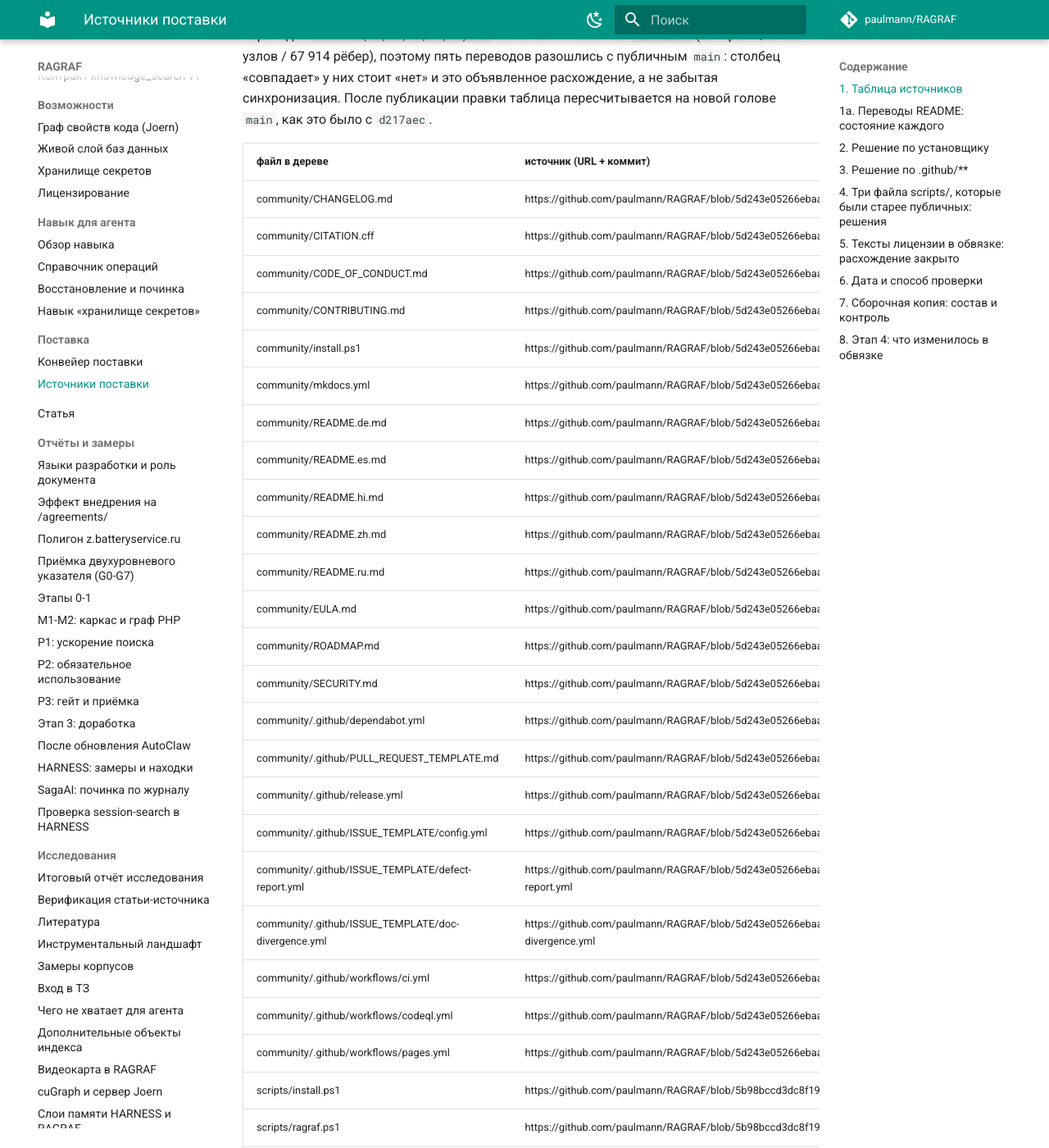
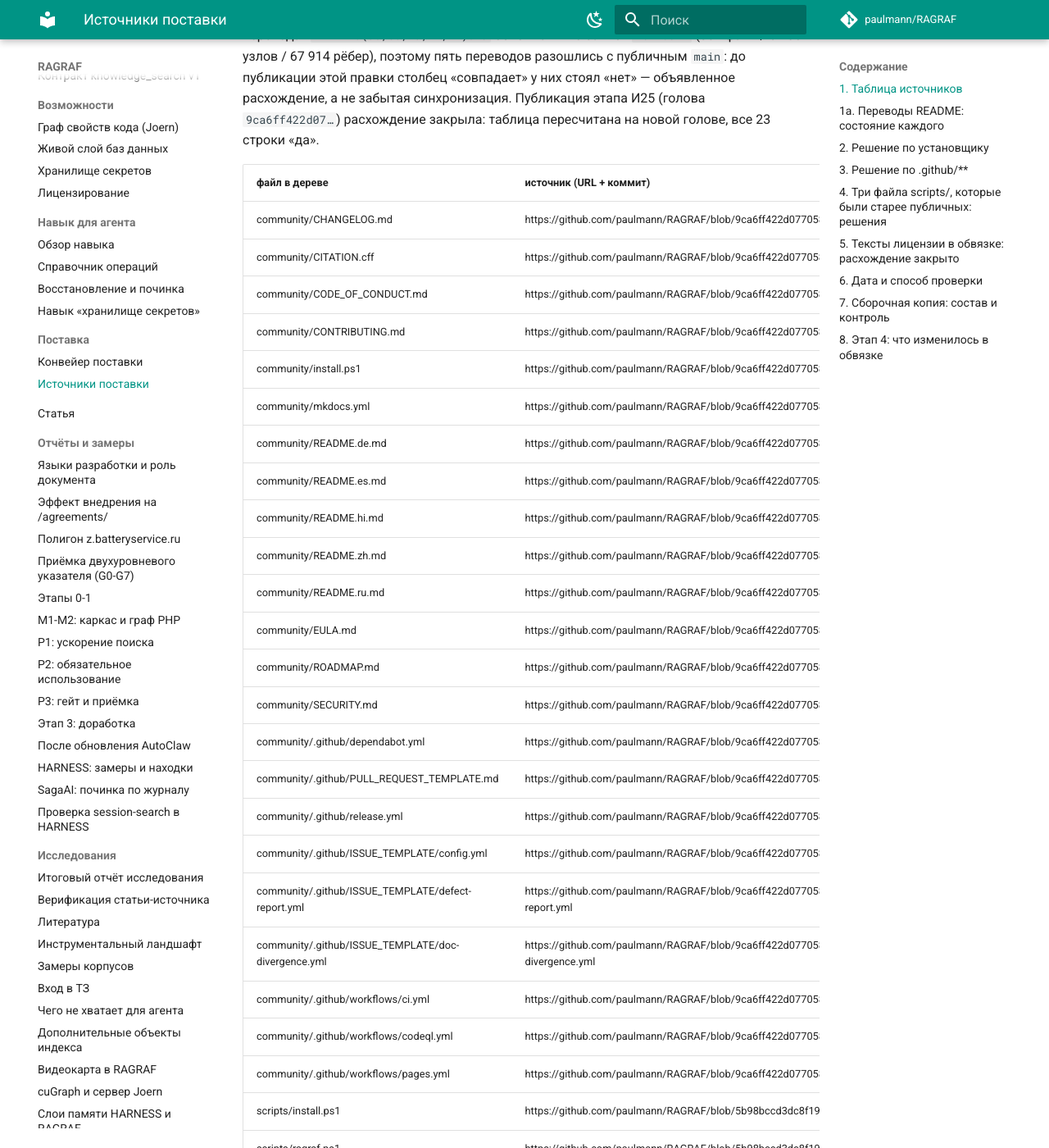
Before and after one commit to paulmann/RAGRAF, an MkDocs documentation site: the page built from docs/03_implementation/RELEASE-SOURCES.md, in a window 1280 px wide and 1400 px high, scrolled down 1971 px. Shown: the whole window at 82% size. Built offline with MkDocs 1.6.1 and Material for MkDocs 9.7.7, drawn with Linux system fonts in a browser that asks for light colours; comment, search, counter and statistics services are not loaded; some of the changed text lies outside the part shown.

Commit message:
таблица источников пересчитана на голове 9ca6ff4

```diff
--- a/docs/03_implementation/RELEASE-SOURCES.md
+++ b/docs/03_implementation/RELEASE-SOURCES.md
@@ -7,10 +7,10 @@
 в таком состоянии теряла обвязку целиком — и заметить это можно было только
 сверкой, которой до сих пор никто не делал.
 
-**Публичный `main` на момент сверки:** `5d243e05266ebaaf66f730a31bbc952610beab1f`
-(2026-10-27 08:03 MSK, «этап И24 — испанский перевод README переведён целиком и объявлен полным»),
+**Публичный `main` на момент сверки:** `9ca6ff422d07705889584316d91b402ba4b3de75`
+(2026-10-27 08:52 MSK, «этап И25 — хинди-перевод README переведён целиком и объявлен полным»),
 репозиторий https://github.com/paulmann/RAGRAF, клон в песочнице
-`%TEMP%\ragraf-pub-i24` (`git clone`, затем
+`%TEMP%\ragraf-pub-i25` (`git clone`, затем
 `git fetch origin`, `git rev-parse origin/main`, `git archive origin/main`).
 
 Проверка этих утверждений — `tools/check_community_wrapper.py` (24-я проверка
@@ -75,35 +75,36 @@
 **Правка 27.10.2026 (правило «`.ragraf` не попадает в git»).** Числа
 собственного индекса в переводах `README.{de,es,ru,hi,zh}.md` обновлены по записи
 `rev-0397` (861 файл / 5 165 узлов / 67 914 рёбер), поэтому пять переводов
-разошлись с публичным `main`: столбец «совпадает» у них стоит «нет» и это
-объявленное расхождение, а не забытая синхронизация. После публикации правки
-таблица пересчитывается на новой голове `main`, как это было с `d217aec`.
+разошлись с публичным `main`: до публикации этой правки столбец «совпадает» у них
+стоял «нет» — объявленное расхождение, а не забытая синхронизация. Публикация
+этапа И25 (голова `9ca6ff422d07…`) расхождение закрыла: таблица пересчитана
+на новой голове, все 23 строки «да».
 
 | файл в дереве | источник (URL + коммит) | sha256 в публичном main | sha256 в дереве | совпадает | путь в поставке |
 |---|---|---|---|---|---|
-| community/CHANGELOG.md | https://github.com/paulmann/RAGRAF/blob/5d243e05266ebaaf66f730a31bbc952610beab1f/CHANGELOG.md | b5ea007e9b8bccf1e5cf8752c4543c6c909d5bef4972113b98cfdfe8a564abed | b5ea007e9b8bccf1e5cf8752c4543c6c909d5bef4972113b98cfdfe8a564abed | да | CHANGELOG.md |
-| community/CITATION.cff | https://github.com/paulmann/RAGRAF/blob/5d243e05266ebaaf66f730a31bbc952610beab1f/CITATION.cff | a0b16a209dfb162fcd2817455939a21588f9ffa1d1f6ec02e0281fd59feb4e32 | a0b16a209dfb162fcd2817455939a21588f9ffa1d1f6ec02e0281fd59feb4e32 | да | CITATION.cff |
-| community/CODE_OF_CONDUCT.md | https://github.com/paulmann/RAGRAF/blob/5d243e05266ebaaf66f730a31bbc952610beab1f/CODE_OF_CONDUCT.md | 34596ad809e62b3c5a0f9cfb3106c971c21b4f145b18c7e70704959d6996b580 | 34596ad809e62b3c5a0f9cfb3106c971c21b4f145b18c7e70704959d6996b580 | да | CODE_OF_CONDUCT.md |
-| community/CONTRIBUTING.md | https://github.com/paulmann/RAGRAF/blob/5d243e05266ebaaf66f730a31bbc952610beab1f/CONTRIBUTING.md | 4702989e9f57c205f752d6e5977b692316fae0fa4c61c32355d5289e05d98689 | 4702989e9f57c205f752d6e5977b692316fae0fa4c61c32355d5289e05d98689 | да | CONTRIBUTING.md |
-| community/install.ps1 | https://github.com/paulmann/RAGRAF/blob/5d243e05266ebaaf66f730a31bbc952610beab1f/install.ps1 | 5a55c8d88ba70066e43147d9b772d98352f46ca82a88ef18a2d8ada71509e8e0 | 5a55c8d88ba70066e43147d9b772d98352f46ca82a88ef18a2d8ada71509e8e0 | да | install.ps1 |
-| community/mkdocs.yml | https://github.com/paulmann/RAGRAF/blob/5d243e05266ebaaf66f730a31bbc952610beab1f/mkdocs.yml | fafbfabe326de2139b7075cc831c358729070a28f0e1b90baa26dbf8bcd4a0e4 | fafbfabe326de2139b7075cc831c358729070a28f0e1b90baa26dbf8bcd4a0e4 | да | mkdocs.yml |
-| community/README.de.md | https://github.com/paulmann/RAGRAF/blob/5d243e05266ebaaf66f730a31bbc952610beab1f/README.de.md | 28f4c1727ccaa89b24783d63f5a4daa5e617444cbc3fb413469523f73e46165f | 5287e028f1dbd5c0be3f6f58a43672d7ed09174ff418df288880a8ac25e697cc | нет | README.de.md |
-| community/README.es.md | https://github.com/paulmann/RAGRAF/blob/5d243e05266ebaaf66f730a31bbc952610beab1f/README.es.md | 7c10ee23a04468404e4919064b25a8b7ab53d15eaf3a42f72b97494399e66641 | 3c2a8b7ad78167b0b3cc04417fda53d162c817a83c175f5b8b7ac36eafb0087a | нет | README.es.md |
-| community/README.hi.md | https://github.com/paulmann/RAGRAF/blob/5d243e05266ebaaf66f730a31bbc952610beab1f/README.hi.md | 73a67f4b27d1eb4ccb62ca221e96e69f0190671c26b91f85cab96afb94acecaf | adc9ae408aac23625209180014a72f590e391f52ed492279e868059b6ad38e2b | нет | README.hi.md |
-| community/README.zh.md | https://github.com/paulmann/RAGRAF/blob/5d243e05266ebaaf66f730a31bbc952610beab1f/README.zh.md | 7918c4be3926f16d6b50d002a70c387ddfe1d744c82dd703ea14deb685031ebd | 182194ab5979e8ffadaace48e40146f52547f57160fd7cfa8262109871b52c9c | нет | README.zh.md |
-| community/README.ru.md | https://github.com/paulmann/RAGRAF/blob/5d243e05266ebaaf66f730a31bbc952610beab1f/README.ru.md | 10c884a8296aa1eb46684737ea97ba7cbb1564a45c52c38154c64eddd369eb0f | fa6f6a76bcb03032b9c4961f2bb02d9b3fe0b48dad6e2ff6524bbbdfb6de1957 | нет | README.ru.md |
-| community/EULA.md | https://github.com/paulmann/RAGRAF/blob/5d243e05266ebaaf66f730a31bbc952610beab1f/EULA.md | de3a473f73d39dedb64f362384554f25584979d62b51f8ea50c5d531bab75a3a | de3a473f73d39dedb64f362384554f25584979d62b51f8ea50c5d531bab75a3a | да | EULA.md |
-| community/ROADMAP.md | https://github.com/paulmann/RAGRAF/blob/5d243e05266ebaaf66f730a31bbc952610beab1f/ROADMAP.md | 1973da88532a9dab0b96873df9acf57575b286af40f4904a36e87ccf5c6457be | 1973da88532a9dab0b96873df9acf57575b286af40f4904a36e87ccf5c6457be | да | ROADMAP.md |
-| community/SECURITY.md | https://github.com/paulmann/RAGRAF/blob/5d243e05266ebaaf66f730a31bbc952610beab1f/SECURITY.md | dbc7d9c2bd4d3e2d1481a36d00655633c3b45603d1f6753a26c9357414495700 | dbc7d9c2bd4d3e2d1481a36d00655633c3b45603d1f6753a26c9357414495700 | да | SECURITY.md |
-| community/.github/dependabot.yml | https://github.com/paulmann/RAGRAF/blob/5d243e05266ebaaf66f730a31bbc952610beab1f/.github/dependabot.yml | 37360b6fa679b5639b08465c684bca8d86c56f9cdf5b1e8c9dd3e1d813f79532 | 37360b6fa679b5639b08465c684bca8d86c56f9cdf5b1e8c9dd3e1d813f79532 | да | .github/dependabot.yml |
-| community/.github/PULL_REQUEST_TEMPLATE.md | https://github.com/paulmann/RAGRAF/blob/5d243e05266ebaaf66f730a31bbc952610beab1f/.github/PULL_REQUEST_TEMPLATE.md | 30c5a2c60f7d1933b201b326d55ce6955aad46457d3d65503c9b666706ab82b0 | 30c5a2c60f7d1933b201b326d55ce6955aad46457d3d65503c9b666706ab82b0 | да | .github/PULL_REQUEST_TEMPLATE.md |
-| community/.github/release.yml | https://github.com/paulmann/RAGRAF/blob/5d243e05266ebaaf66f730a31bbc952610beab1f/.github/release.yml | 48c9059c309e7e04177c3e649c02ff3aa5b93b0045a55eff3998004e4356560c | 48c9059c309e7e04177c3e649c02ff3aa5b93b0045a55eff3998004e4356560c | да | .github/release.yml |
-| community/.github/ISSUE_TEMPLATE/config.yml | https://github.com/paulmann/RAGRAF/blob/5d243e05266ebaaf66f730a31bbc952610beab1f/.github/ISSUE_TEMPLATE/config.yml | 0bc9435ed1245c47bbde5fc751fb937c75b554553be3010da264be10d2c89654 | 0bc9435ed1245c47bbde5fc751fb937c75b554553be3010da264be10d2c89654 | да | .github/ISSUE_TEMPLATE/config.yml |
-| community/.github/ISSUE_TEMPLATE/defect-report.yml | https://github.com/paulmann/RAGRAF/blob/5d243e05266ebaaf66f730a31bbc952610beab1f/.github/ISSUE_TEMPLATE/defect-report.yml | abab94c9ded87699c6046f527486ff84c0abb6d1df8c7f3447baeb25f58fc2a6 | abab94c9ded87699c6046f527486ff84c0abb6d1df8c7f3447baeb25f58fc2a6 | да | .github/ISSUE_TEMPLATE/defect-report.yml |
-| community/.github/ISSUE_TEMPLATE/doc-divergence.yml | https://github.com/paulmann/RAGRAF/blob/5d243e05266ebaaf66f730a31bbc952610beab1f/.github/ISSUE_TEMPLATE/doc-divergence.yml | 743c9e238dcaaa3eb10f4739a53f7ec7cab43d81ff3c1d93adfab768adcf3aff | 743c9e238dcaaa3eb10f4739a53f7ec7cab43d81ff3c1d93adfab768adcf3aff | да | .github/ISSUE_TEMPLATE/doc-divergence.yml |
-| community/.github/workflows/ci.yml | https://github.com/paulmann/RAGRAF/blob/5d243e05266ebaaf66f730a31bbc952610beab1f/.github/workflows/ci.yml | ea6d8ae5a2007164ca196a0e1b6fc7e71976c9a354ebe55efc50f32d7e6b3a99 | ea6d8ae5a2007164ca196a0e1b6fc7e71976c9a354ebe55efc50f32d7e6b3a99 | да | .github/workflows/ci.yml |
-| community/.github/workflows/codeql.yml | https://github.com/paulmann/RAGRAF/blob/5d243e05266ebaaf66f730a31bbc952610beab1f/.github/workflows/codeql.yml | 5c09bbc2cec2fe16c338d4527100b92b63badfc6dbf3dea34b2652d5a0726bfb | 5c09bbc2cec2fe16c338d4527100b92b63badfc6dbf3dea34b2652d5a0726bfb | да | .github/workflows/codeql.yml |
-| community/.github/workflows/pages.yml | https://github.com/paulmann/RAGRAF/blob/5d243e05266ebaaf66f730a31bbc952610beab1f/.github/workflows/pages.yml | 4735800e7da31eb2b1ef550ccff883867e072118f8edb164b8ddbddd65abeb38 | 4735800e7da31eb2b1ef550ccff883867e072118f8edb164b8ddbddd65abeb38 | да | .github/workflows/pages.yml |
+| community/CHANGELOG.md | https://github.com/paulmann/RAGRAF/blob/9ca6ff422d07705889584316d91b402ba4b3de75/CHANGELOG.md | b5ea007e9b8bccf1e5cf8752c4543c6c909d5bef4972113b98cfdfe8a564abed | b5ea007e9b8bccf1e5cf8752c4543c6c909d5bef4972113b98cfdfe8a564abed | да | CHANGELOG.md |
+| community/CITATION.cff | https://github.com/paulmann/RAGRAF/blob/9ca6ff422d07705889584316d91b402ba4b3de75/CITATION.cff | a0b16a209dfb162fcd2817455939a21588f9ffa1d1f6ec02e0281fd59feb4e32 | a0b16a209dfb162fcd2817455939a21588f9ffa1d1f6ec02e0281fd59feb4e32 | да | CITATION.cff |
+| community/CODE_OF_CONDUCT.md | https://github.com/paulmann/RAGRAF/blob/9ca6ff422d07705889584316d91b402ba4b3de75/CODE_OF_CONDUCT.md | 34596ad809e62b3c5a0f9cfb3106c971c21b4f145b18c7e70704959d6996b580 | 34596ad809e62b3c5a0f9cfb3106c971c21b4f145b18c7e70704959d6996b580 | да | CODE_OF_CONDUCT.md |
+| community/CONTRIBUTING.md | https://github.com/paulmann/RAGRAF/blob/9ca6ff422d07705889584316d91b402ba4b3de75/CONTRIBUTING.md | 4702989e9f57c205f752d6e5977b692316fae0fa4c61c32355d5289e05d98689 | 4702989e9f57c205f752d6e5977b692316fae0fa4c61c32355d5289e05d98689 | да | CONTRIBUTING.md |
+| community/install.ps1 | https://github.com/paulmann/RAGRAF/blob/9ca6ff422d07705889584316d91b402ba4b3de75/install.ps1 | 5a55c8d88ba70066e43147d9b772d98352f46ca82a88ef18a2d8ada71509e8e0 | 5a55c8d88ba70066e43147d9b772d98352f46ca82a88ef18a2d8ada71509e8e0 | да | install.ps1 |
+| community/mkdocs.yml | https://github.com/paulmann/RAGRAF/blob/9ca6ff422d07705889584316d91b402ba4b3de75/mkdocs.yml | fafbfabe326de2139b7075cc831c358729070a28f0e1b90baa26dbf8bcd4a0e4 | fafbfabe326de2139b7075cc831c358729070a28f0e1b90baa26dbf8bcd4a0e4 | да | mkdocs.yml |
+| community/README.de.md | https://github.com/paulmann/RAGRAF/blob/9ca6ff422d07705889584316d91b402ba4b3de75/README.de.md | 5287e028f1dbd5c0be3f6f58a43672d7ed09174ff418df288880a8ac25e697cc | 5287e028f1dbd5c0be3f6f58a43672d7ed09174ff418df288880a8ac25e697cc | да | README.de.md |
+| community/README.es.md | https://github.com/paulmann/RAGRAF/blob/9ca6ff422d07705889584316d91b402ba4b3de75/README.es.md | 3c2a8b7ad78167b0b3cc04417fda53d162c817a83c175f5b8b7ac36eafb0087a | 3c2a8b7ad78167b0b3cc04417fda53d162c817a83c175f5b8b7ac36eafb0087a | да | README.es.md |
+| community/README.hi.md | https://github.com/paulmann/RAGRAF/blob/9ca6ff422d07705889584316d91b402ba4b3de75/README.hi.md | adc9ae408aac23625209180014a72f590e391f52ed492279e868059b6ad38e2b | adc9ae408aac23625209180014a72f590e391f52ed492279e868059b6ad38e2b | да | README.hi.md |
+| community/README.zh.md | https://github.com/paulmann/RAGRAF/blob/9ca6ff422d07705889584316d91b402ba4b3de75/README.zh.md | 182194ab5979e8ffadaace48e40146f52547f57160fd7cfa8262109871b52c9c | 182194ab5979e8ffadaace48e40146f52547f57160fd7cfa8262109871b52c9c | да | README.zh.md |
+| community/README.ru.md | https://github.com/paulmann/RAGRAF/blob/9ca6ff422d07705889584316d91b402ba4b3de75/README.ru.md | fa6f6a76bcb03032b9c4961f2bb02d9b3fe0b48dad6e2ff6524bbbdfb6de1957 | fa6f6a76bcb03032b9c4961f2bb02d9b3fe0b48dad6e2ff6524bbbdfb6de1957 | да | README.ru.md |
+| community/EULA.md | https://github.com/paulmann/RAGRAF/blob/9ca6ff422d07705889584316d91b402ba4b3de75/EULA.md | de3a473f73d39dedb64f362384554f25584979d62b51f8ea50c5d531bab75a3a | de3a473f73d39dedb64f362384554f25584979d62b51f8ea50c5d531bab75a3a | да | EULA.md |
+| community/ROADMAP.md | https://github.com/paulmann/RAGRAF/blob/9ca6ff422d07705889584316d91b402ba4b3de75/ROADMAP.md | 1973da88532a9dab0b96873df9acf57575b286af40f4904a36e87ccf5c6457be | 1973da88532a9dab0b96873df9acf57575b286af40f4904a36e87ccf5c6457be | да | ROADMAP.md |
+| community/SECURITY.md | https://github.com/paulmann/RAGRAF/blob/9ca6ff422d07705889584316d91b402ba4b3de75/SECURITY.md | dbc7d9c2bd4d3e2d1481a36d00655633c3b45603d1f6753a26c9357414495700 | dbc7d9c2bd4d3e2d1481a36d00655633c3b45603d1f6753a26c9357414495700 | да | SECURITY.md |
+| community/.github/dependabot.yml | https://github.com/paulmann/RAGRAF/blob/9ca6ff422d07705889584316d91b402ba4b3de75/.github/dependabot.yml | 37360b6fa679b5639b08465c684bca8d86c56f9cdf5b1e8c9dd3e1d813f79532 | 37360b6fa679b5639b08465c684bca8d86c56f9cdf5b1e8c9dd3e1d813f79532 | да | .github/dependabot.yml |
+| community/.github/PULL_REQUEST_TEMPLATE.md | https://github.com/paulmann/RAGRAF/blob/9ca6ff422d07705889584316d91b402ba4b3de75/.github/PULL_REQUEST_TEMPLATE.md | 30c5a2c60f7d1933b201b326d55ce6955aad46457d3d65503c9b666706ab82b0 | 30c5a2c60f7d1933b201b326d55ce6955aad46457d3d65503c9b666706ab82b0 | да | .github/PULL_REQUEST_TEMPLATE.md |
+| community/.github/release.yml | https://github.com/paulmann/RAGRAF/blob/9ca6ff422d07705889584316d91b402ba4b3de75/.github/release.yml | 48c9059c309e7e04177c3e649c02ff3aa5b93b0045a55eff3998004e4356560c | 48c9059c309e7e04177c3e649c02ff3aa5b93b0045a55eff3998004e4356560c | да | .github/release.yml |
+| community/.github/ISSUE_TEMPLATE/config.yml | https://github.com/paulmann/RAGRAF/blob/9ca6ff422d07705889584316d91b402ba4b3de75/.github/ISSUE_TEMPLATE/config.yml | 0bc9435ed1245c47bbde5fc751fb937c75b554553be3010da264be10d2c89654 | 0bc9435ed1245c47bbde5fc751fb937c75b554553be3010da264be10d2c89654 | да | .github/ISSUE_TEMPLATE/config.yml |
+| community/.github/ISSUE_TEMPLATE/defect-report.yml | https://github.com/paulmann/RAGRAF/blob/9ca6ff422d07705889584316d91b402ba4b3de75/.github/ISSUE_TEMPLATE/defect-report.yml | abab94c9ded87699c6046f527486ff84c0abb6d1df8c7f3447baeb25f58fc2a6 | abab94c9ded87699c6046f527486ff84c0abb6d1df8c7f3447baeb25f58fc2a6 | да | .github/ISSUE_TEMPLATE/defect-report.yml |
+| community/.github/ISSUE_TEMPLATE/doc-divergence.yml | https://github.com/paulmann/RAGRAF/blob/9ca6ff422d07705889584316d91b402ba4b3de75/.github/ISSUE_TEMPLATE/doc-divergence.yml | 743c9e238dcaaa3eb10f4739a53f7ec7cab43d81ff3c1d93adfab768adcf3aff | 743c9e238dcaaa3eb10f4739a53f7ec7cab43d81ff3c1d93adfab768adcf3aff | да | .github/ISSUE_TEMPLATE/doc-divergence.yml |
+| community/.github/workflows/ci.yml | https://github.com/paulmann/RAGRAF/blob/9ca6ff422d07705889584316d91b402ba4b3de75/.github/workflows/ci.yml | ea6d8ae5a2007164ca196a0e1b6fc7e71976c9a354ebe55efc50f32d7e6b3a99 | ea6d8ae5a2007164ca196a0e1b6fc7e71976c9a354ebe55efc50f32d7e6b3a99 | да | .github/workflows/ci.yml |
+| community/.github/workflows/codeql.yml | https://github.com/paulmann/RAGRAF/blob/9ca6ff422d07705889584316d91b402ba4b3de75/.github/workflows/codeql.yml | 5c09bbc2cec2fe16c338d4527100b92b63badfc6dbf3dea34b2652d5a0726bfb | 5c09bbc2cec2fe16c338d4527100b92b63badfc6dbf3dea34b2652d5a0726bfb | да | .github/workflows/codeql.yml |
+| community/.github/workflows/pages.yml | https://github.com/paulmann/RAGRAF/blob/9ca6ff422d07705889584316d91b402ba4b3de75/.github/workflows/pages.yml | 4735800e7da31eb2b1ef550ccff883867e072118f8edb164b8ddbddd65abeb38 | 4735800e7da31eb2b1ef550ccff883867e072118f8edb164b8ddbddd65abeb38 | да | .github/workflows/pages.yml |
 | scripts/install.ps1 | https://github.com/paulmann/RAGRAF/blob/5b98bccd3dc8f1904e930f03e39a55ba4a20d317/scripts/install.ps1 | f6cee5d8bb7f98039c297b578cc86c15fb439e14ed2206289d63382031be5996 | f6cee5d8bb7f98039c297b578cc86c15fb439e14ed2206289d63382031be5996 | да | scripts/install.ps1 |
 | scripts/ragraf.ps1 | https://github.com/paulmann/RAGRAF/blob/5b98bccd3dc8f1904e930f03e39a55ba4a20d317/scripts/ragraf.ps1 | f7dbe0bb262b92456945a7863e6263bce3b4678f1cb04ae5f9e81c6a05488813 | f7dbe0bb262b92456945a7863e6263bce3b4678f1cb04ae5f9e81c6a05488813 | да | scripts/ragraf.ps1 |
 | scripts/install-joern.ps1 | https://github.com/paulmann/RAGRAF/blob/5b98bccd3dc8f1904e930f03e39a55ba4a20d317/scripts/install-joern.ps1 | c3ebcf0e2c344b95e1fc1d9c3f60937ac87fe6fac7d76351683c8b8faf4f8a27 | c3ebcf0e2c344b95e1fc1d9c3f60937ac87fe6fac7d76351683c8b8faf4f8a27 | да | scripts/install-joern.ps1 |
```
Also changed, not shown: 1 other file.
